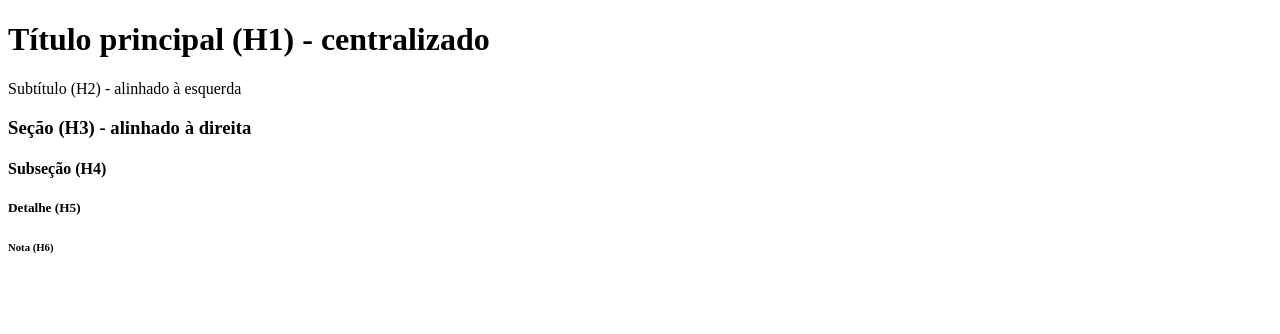
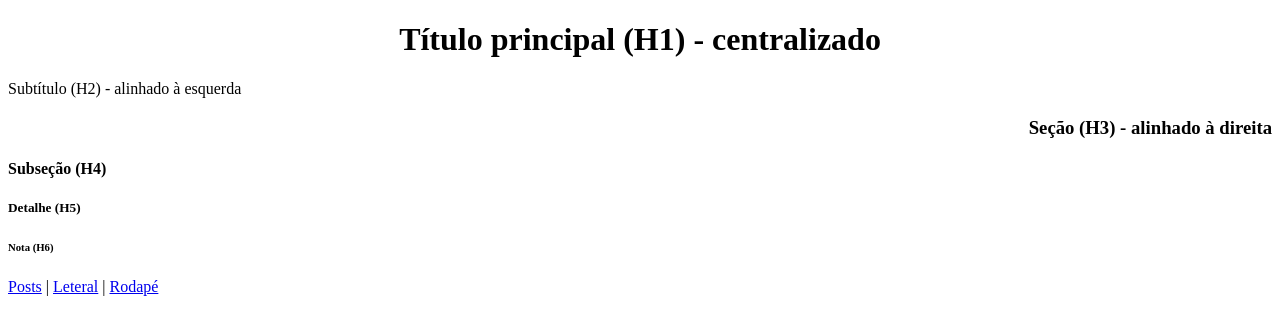
Before and after one commit to GiovanniCabralO/web-design-tarefa3, a plain HTML site: page index.html in a window 1280 px wide. Drawn offline with Linux system fonts and the light colour scheme.

Commit message:
commit 3

```diff
--- a/index.html
+++ b/index.html
@@ -6,12 +6,19 @@
     </head>
     <body>
         <header>
-            <h1 align: "center">Título principal (H1) - centralizado</h1>
-            <h2 align: "left"></h2>Subtítulo (H2) - alinhado à esquerda</h2>
-            <h3 align: "right">Seção (H3) - alinhado à direita</h3>
+            <h1 align="center">Título principal (H1) - centralizado</h1>
+            <h2 align="left"></h2>Subtítulo (H2) - alinhado à esquerda</h2>
+            <h3 align="right">Seção (H3) - alinhado à direita</h3>
             <h4>Subseção (H4)</h4>
             <h5>Detalhe (H5)</h5>
             <h6>Nota (H6)</h6>
+
+            <nav>
+                <p><a href="#posts">Posts</a> |
+                <a href="#lateral"> Leteral</a> |
+                <a href="#rodape"> Rodapé</a></p>
+            </nav>
+
         </header>
     </body>
 </html>
```
